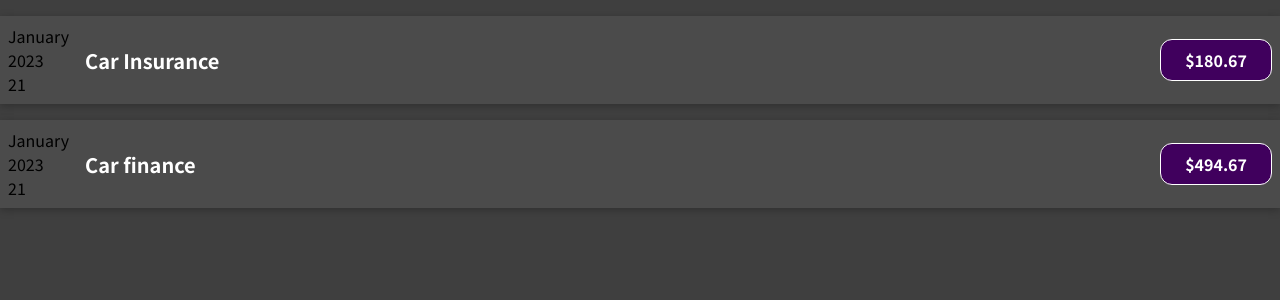
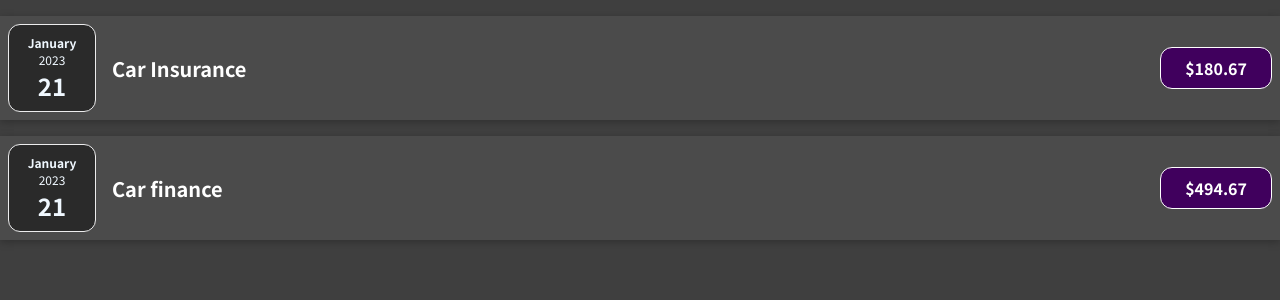
Before and after one commit to pjsherpa/expense-tracker, a JavaScript app: page / in a window 1280 px wide. Shown: the top 300 px of the page. Built offline with nearby package versions, Linux system fonts and the light colour scheme.

Commit message:
updated date styling

```diff
--- /dev/null
+++ b/src/components/ExpenseDate.css
@@ -0,0 +1,26 @@
+.expense-date {
+  display: flex;
+  flex-direction: column;
+  width: 5.5rem;
+  height: 5.5rem;
+  border: 1px solid #ececed;
+  background-color: #2a2a2a;
+  color:aliceblue;
+  border-radius: 12px;
+  align-items: center;
+  justify-content: center;
+}
+
+.expense-date__month {
+  font-size: 0.75rem;
+  font-weight: bold;
+}
+
+.expense-date__year {
+  font-size: 0.75rem;
+}
+
+.expense-date__day {
+  font-size: 1.5rem;
+  font-weight: bold;
+}
--- a/src/components/ExpenseDate.js
+++ b/src/components/ExpenseDate.js
@@ -1,12 +1,14 @@
+import "./ExpenseDate.css";
+
 const ExpenseDate = (props) => {
   const month = props.date.toLocaleString("en-US", { month: "long" });
   const day = props.date.toLocaleString("en-US", { day: "2-digit" });
   const year = props.date.getFullYear();
   return (
-    <div>
-      <div>{month}</div>
-      <div>{year}</div>
-      <div>{day}</div>
+    <div className="expense-date">
+      <div className="expense-date__month">{month}</div>
+      <div className="expense-date__year">{year}</div>
+      <div className="expense-date__day">{day}</div>
     </div>
   );
 };
```
